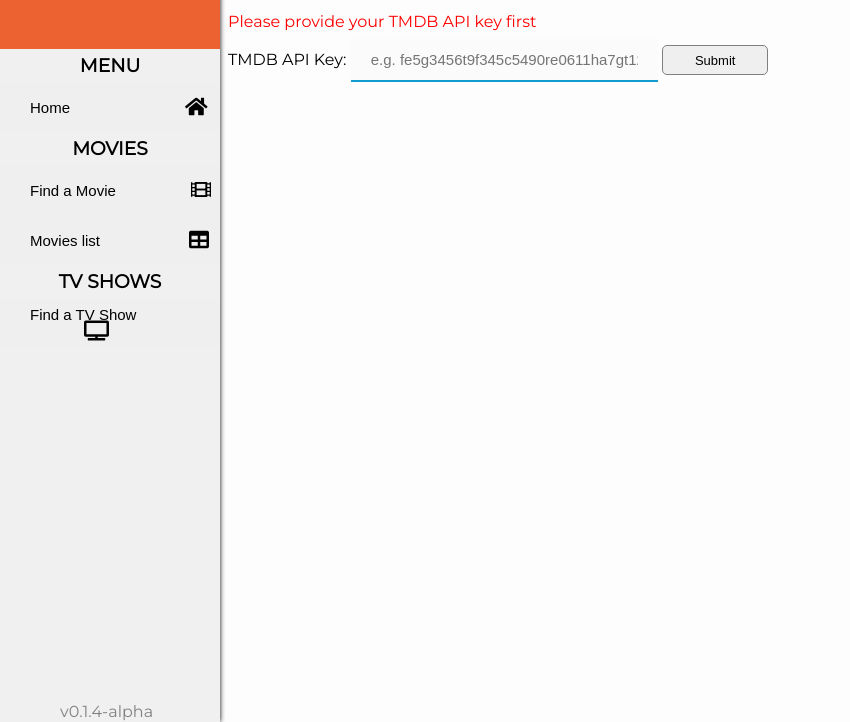
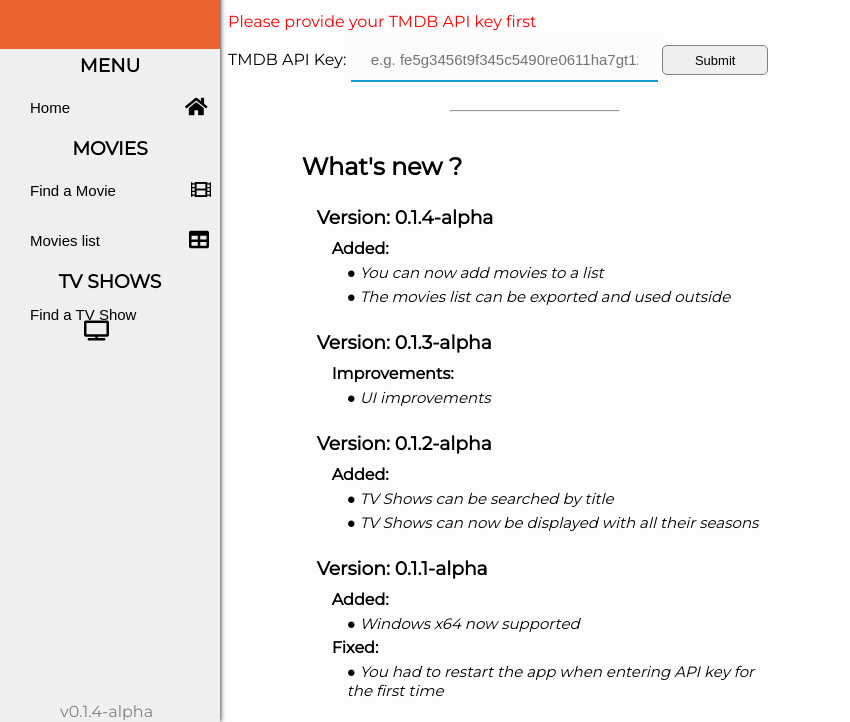
Before and after one commit to mrtintin13130/TMDB-Fetcher, an Electron app: page index.html in a window 850 px wide. Shown: the part 78-800 px from the top of the page. Drawn offline with Linux system fonts and the light colour scheme.

Commit message:
Added Changelogs on home page

```diff
--- a/assets/style.css
+++ b/assets/style.css
@@ -169,3 +169,34 @@
     margin-left: auto;
     margin-right: auto;
 }
+
+.home_separator {
+    margin: 20px auto 0 auto;
+    width: 170px;
+}
+
+.changelog {
+    margin: 40px 60px 40px 12%;
+}
+
+.news {
+    margin-left: 30px;
+}
+
+.changelog_details {
+    margin-left: 15px;
+    margin-block-start: 0;
+    margin-block-end: 5px;
+    font-size: 15px;
+}
+
+.changelog_type {
+    margin-block-start: 0;
+    margin-block-end: 5px;
+}
+
+.changelog_version {
+    margin-left: 15px;
+    margin-block-start: 25px;
+    margin-block-end: 10px;
+}
--- a/index.html
+++ b/index.html
@@ -54,6 +54,34 @@
             placeholder="e.g. fe5g3456t9f345c5490re0611ha7gt12">
           <input type="submit">
         </form>
+      </div>
+      <hr class="home_separator">
+      <div class="changelog">
+        <h2>What's new ?</h2>
+        <h3 class="changelog_version">Version: 0.1.4-alpha</h3>
+        <div class="news">
+          <h4 class="changelog_type">Added:</h4>
+          <p class="changelog_details"><i>&#9679; You can now add movies to a list</i></p>
+          <p class="changelog_details"><i>&#9679; The movies list can be exported and used outside</i></p>
+        </div>
+        <h3 class="changelog_version">Version: 0.1.3-alpha</h3>
+        <div class="news">
+          <h4 class="changelog_type">Improvements:</h4 class="changelog_type">
+          <p class="changelog_details"><i>&#9679; UI improvements</i></p>
+        </div>
+        <h3 class="changelog_version">Version: 0.1.2-alpha</h3>
+        <div class="news">
+          <h4 class="changelog_type">Added:</h4 class="changelog_type">
+          <p class="changelog_details"><i>&#9679; TV Shows can be searched by title</i></p>
+          <p class="changelog_details"><i>&#9679; TV Shows can now be displayed with all their seasons</i></p>
+        </div>
+        <h3 class="changelog_version">Version: 0.1.1-alpha</h3>
+        <div class="news">
+          <h4 class="changelog_type">Added:</h4 class="changelog_type">
+          <p class="changelog_details"><i>&#9679; Windows x64 now supported</i></p>
+          <h4 class="changelog_type">Fixed:</h4 class="changelog_type">
+          <p class="changelog_details"><i>&#9679; You had to restart the app when entering API key for the first time</i></p>
+        </div>
       </div>
     </div>
 
--- a/js/checkApi.js
+++ b/js/checkApi.js
@@ -18,7 +18,7 @@
     document.getElementById("api-form").addEventListener("submit", checkApiKey)
 
 } else {
-    document.getElementById("api").innerHTML = "<p style=\"font-family: Arial, Helvetica, sans-serif; margin: 0; padding: 0; color: grey; font-size: 11px;\">TMDB API Key: " + localStorage.getItem("api_key") + "</p><br>"
+    document.getElementById("api").innerHTML = "<p style=\"font-family: Arial, Helvetica, sans-serif; margin: 0; padding: 0; color: grey; font-size: 11px; text-align: center;\">Your TMDB API Key: " + localStorage.getItem("api_key") + "</p><br>"
 }
 
 function checkApiKey(e) {
@@ -31,7 +31,7 @@
                 console.log("ERROR IN API KEY !")
                 document.getElementById("api-alert").innerHTML = "<b>Wrong API key !</b>"
             } else {
-                document.getElementById("api").innerHTML = "<p style=\"font-family: Arial, Helvetica, sans-serif; margin: 0; padding: 0; color: grey; font-size: 11px;\">Your TMDB API Key: " + api + "</p><br>"
+                document.getElementById("api").innerHTML = "<p style=\"font-family: Arial, Helvetica, sans-serif; margin: 0; padding: 0; color: grey; font-size: 11px; text-align: center;\">Your TMDB API Key: " + api + "</p><br>"
                 localStorage.setItem("api_key", api)
                 movie = document.getElementById("movie")
                 embed = document.getElementById("embed")
```
Also changed, not shown: preload.js (+3 -5 lines).
